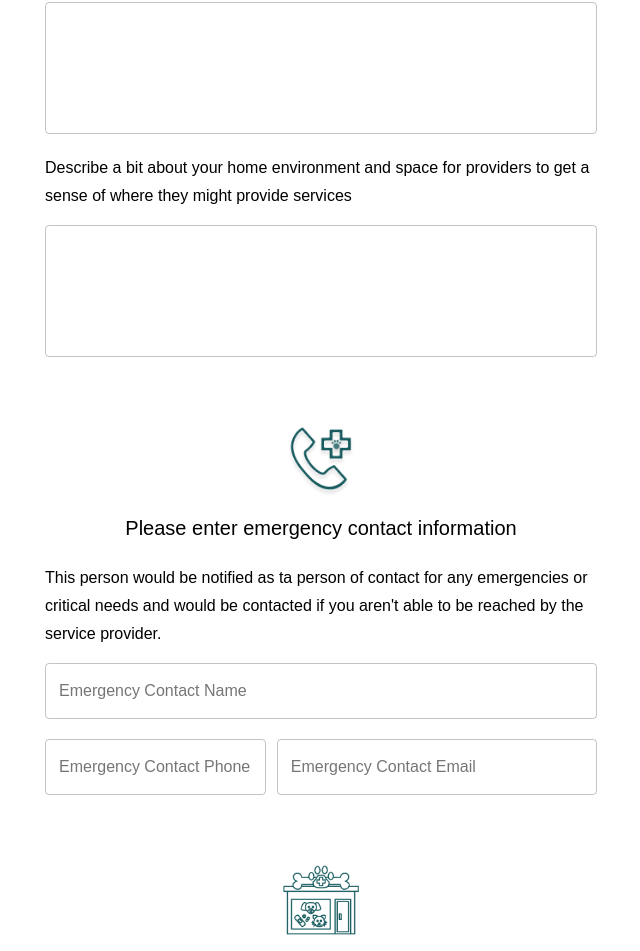
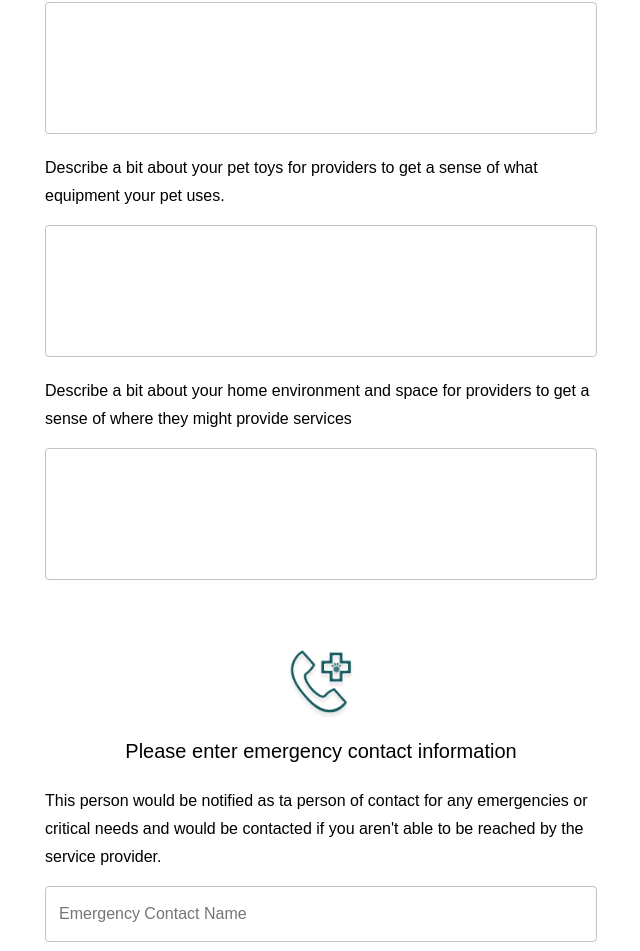
Before and after one commit to chinmayapulikallu/pet-techs, a React (Create React App) app: page /#/client-registration in a window 1280 px wide. Shown: the part 1113-2064 px from the top of the page, without its empty margins (319-959 px from the left). Built offline with nearby package versions, Linux system fonts and the light colour scheme; no server answers.

Commit message:
input interface for about equipment

```diff
--- a/src/components/ClientRegPage1/ClientRegPage1.jsx
+++ b/src/components/ClientRegPage1/ClientRegPage1.jsx
@@ -84,6 +84,7 @@ class ClientRegPage1 extends Component {
             zip_code: "55420",
             about_client: "Loves Dogs and cats",
             about_home: "Single family home",
+            about_equipment: "toys",
             contact_name_1: "Sam",
             contact_phone_1: "9999999",
             contact_email_1: "sam@in",
@@ -217,6 +218,22 @@ class ClientRegPage1 extends Component {
             multiline
             rows={5}
             onChange={(event) => this.handleChange(event, "about_client")}
+          />
+        </div>
+        <div>
+          <Typography variant="subtitle1" className={classes.labels}>
+            Describe a bit about your pet toys for providers
+            to get a sense of what equipment your pet uses.
+          </Typography>
+          <TextField
+            value={this.state.about_equipment}
+            variant="outlined"
+            className={classes.inputs}
+            fullWidth
+            color="secondary"
+            multiline
+            rows={5}
+            onChange={(event) => this.handleChange(event, "about_equipment")}
           />
         </div>
         <div>
@@ -362,6 +379,7 @@ const mapStateToProps = (state) => ({
     zip_code: "",
     about_client: "",
     about_home: "",
+    about_equipment:"",
     contact_name_1: "",
     contact_phone_1: "",
     contact_email_1: "",
```
